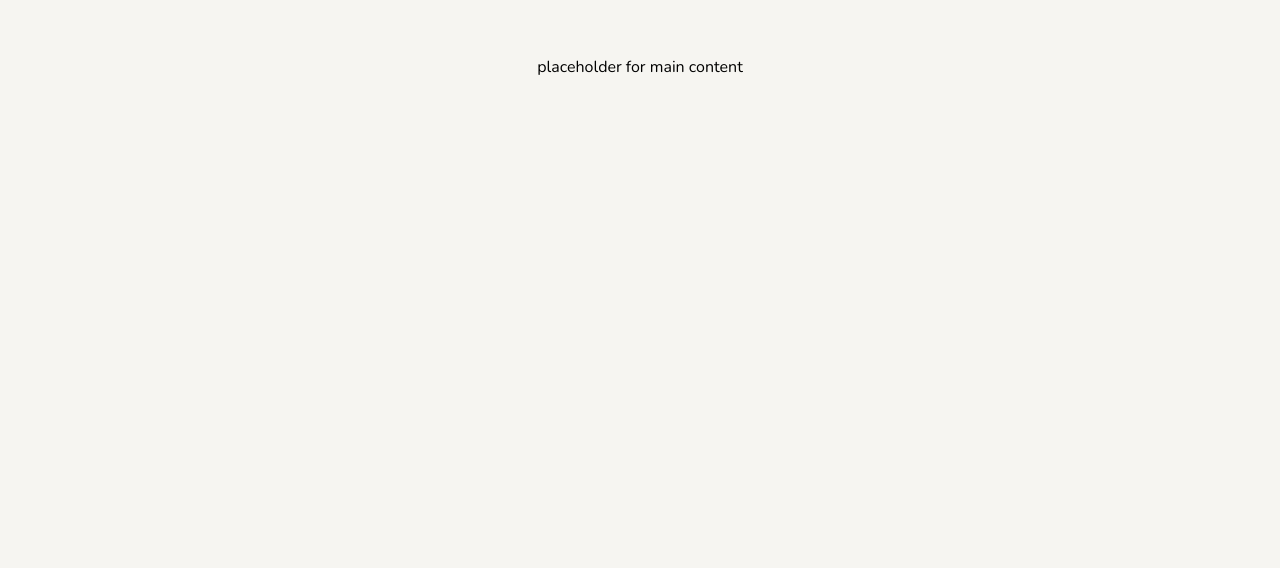
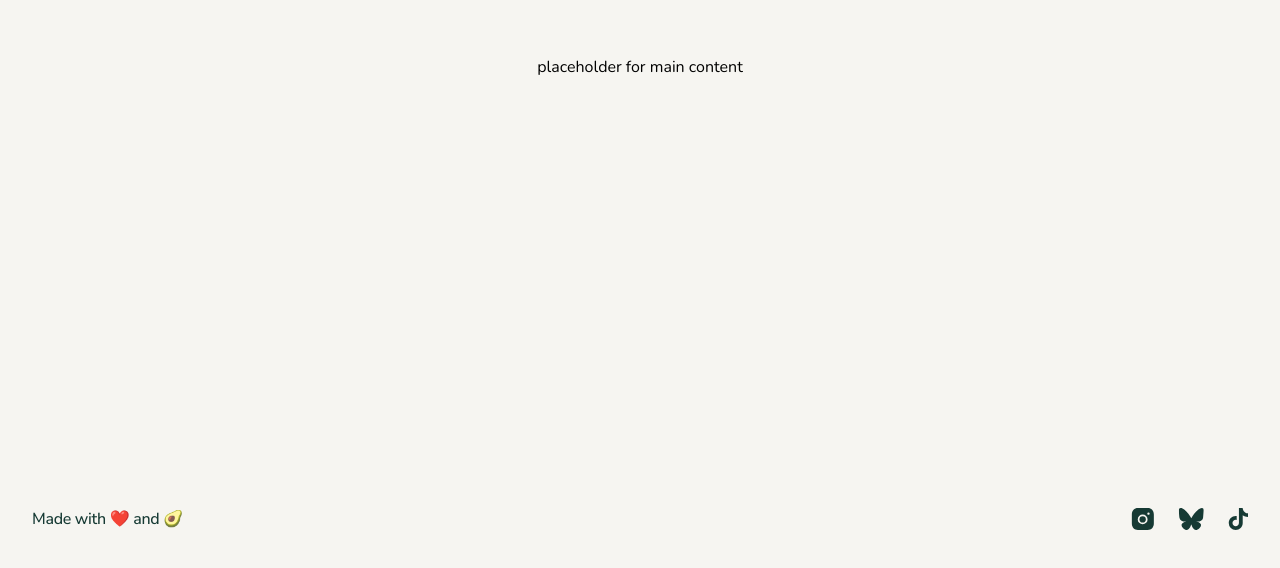
Before and after one commit to niiquash/recipe-finder, a React (Vite) app: page / in a window 1280 px wide. Shown: the part 420-988 px from the top of the page. Before the commit the page ends 887 px from the top, so only its background shows below. Built offline with nearby package versions, Linux system fonts and the light colour scheme.

Commit message:
- Finish footer component

```diff
--- a/src/App.jsx
+++ b/src/App.jsx
@@ -1,4 +1,5 @@
 import "./App.css";
+import Footer from "./components/footer/Footer";
 import Navbar from "./components/navbar/Navbar";
 
 function App() {
@@ -6,6 +7,7 @@ function App() {
     <>
       <Navbar />
       <main className="main-content">placeholder for main content</main>
+      <Footer />
     </>
   );
 }
--- /dev/null
+++ b/src/components/footer/Footer.css
@@ -0,0 +1,36 @@
+.footer-container {
+  display: flex;
+  flex-direction: column;
+  justify-content: center;
+  align-items: center;
+  gap: 1rem;
+  padding: 32px 16px 20px 16px;
+}
+
+.socials-container {
+  display: flex;
+  gap: 24px;
+}
+
+.signature-text {
+  font-family: "Nunito Sans", sans-serif;
+  font-size: 16px;
+  font-weight: 500;
+  line-height: 150%;
+  letter-spacing: -0.3px;
+  color: #163a34;
+}
+
+@media (min-width: 768px) {
+  .footer-container {
+    flex-direction: row-reverse;
+    justify-content: space-between;
+    padding: 40px 32px;
+  }
+}
+
+@media (min-width: 1440px) {
+  .footer-container {
+    padding: 40px 124px;
+  }
+}
--- /dev/null
+++ b/src/components/footer/Footer.jsx
@@ -0,0 +1,21 @@
+import "./Footer.css";
+import InstagramIcon from "../../assets/icon-instagram.svg";
+import TiktokIcon from "../../assets/icon-tiktok.svg";
+import BlueskyIcon from "../../assets/icon-bluesky.svg";
+
+const Footer = () => {
+  return (
+    <div className="footer-container">
+      <div className="socials-container">
+        <img src={InstagramIcon} alt="Instagram" className="social-icon" />
+        <img src={BlueskyIcon} alt="Bluesky" className="social-icon" />
+        <img src={TiktokIcon} alt="TikTok" className="social-icon" />
+      </div>
+      <div className="signature-container">
+        <p className="signature-text">Made with ❤️ and 🥑</p>
+      </div>
+    </div>
+  );
+};
+
+export default Footer;
```
